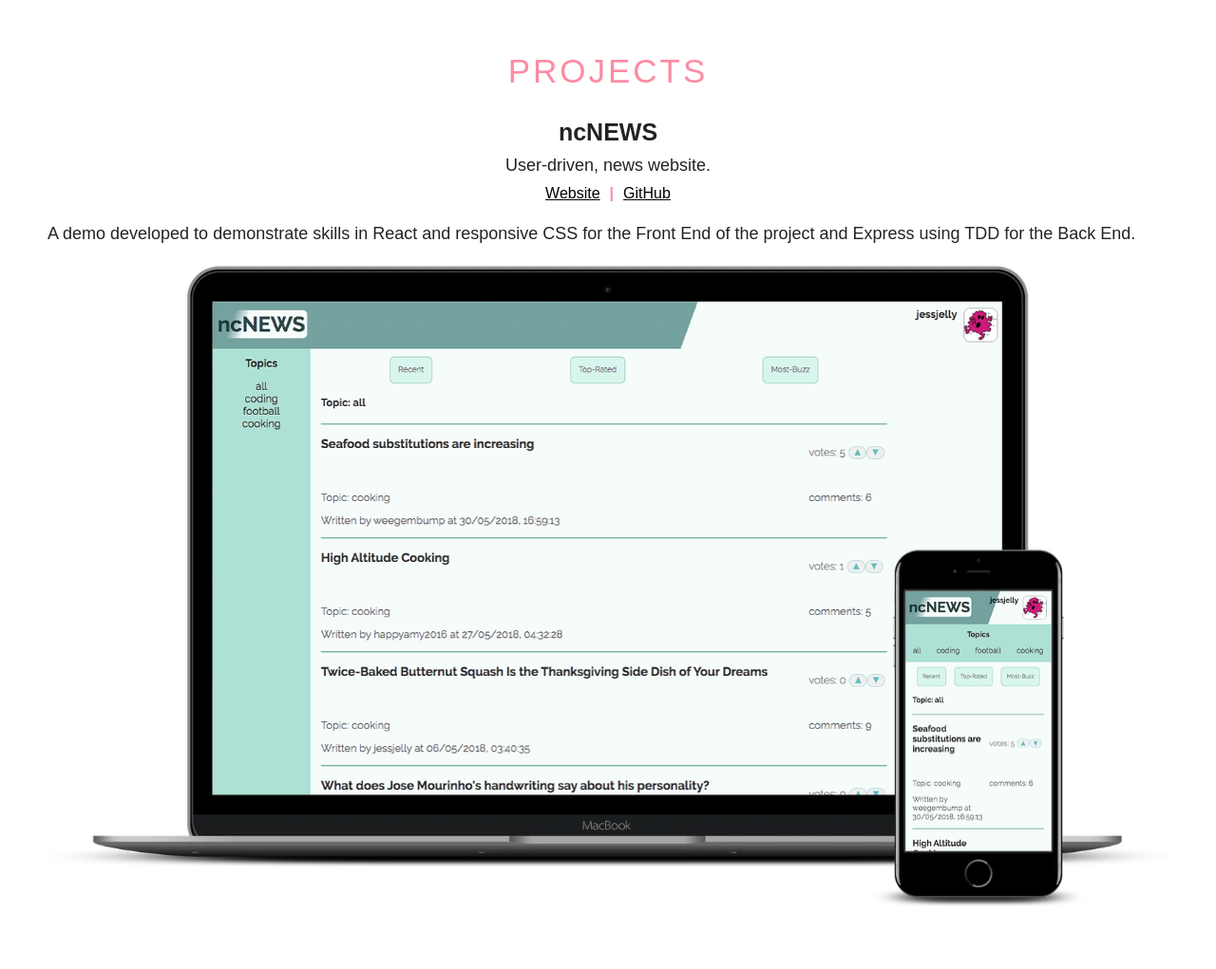
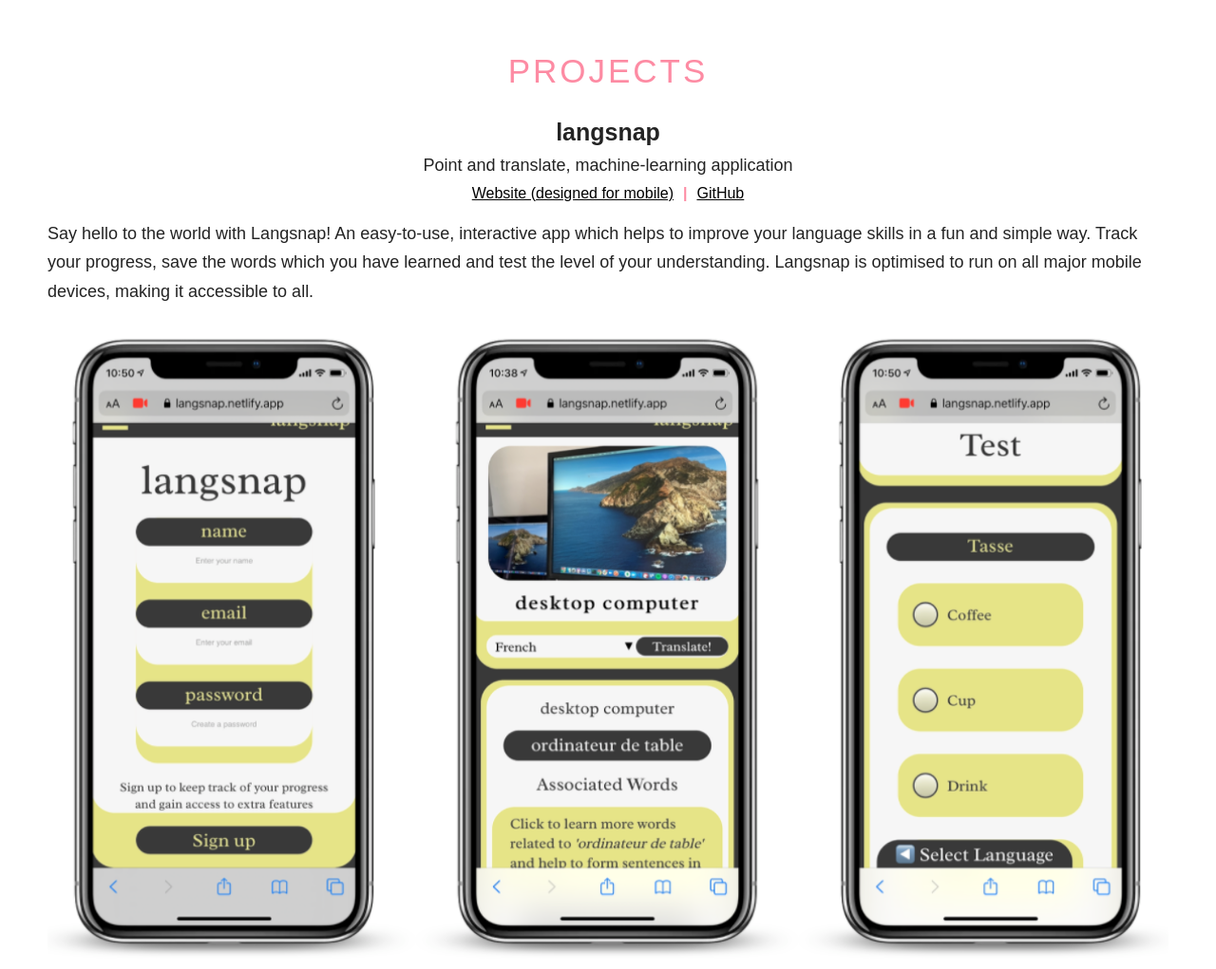
Before and after one commit to acarriedev/portfolio-website, a plain HTML site: page index.html in a window 1280 px wide. Shown: the part 1260-2281 px from the top of the page at 95% size. Drawn offline with Linux system fonts and the light colour scheme.

Commit message:
langsnap added to projects

```diff
--- a/index.html
+++ b/index.html
@@ -133,6 +133,43 @@
           <h3>PROJECTS</h3>
 
           <ul class="list-basic">
+            <section id="langsnap" class="langsnap">
+              <h4 class="project-title">langsnap</h4>
+              <h5 class="project-subtitle">
+                Point and translate, machine-learning application
+              </h5>
+
+              <section class="project-links-container">
+                <a href="https://langsnap.netlify.app/" class="project-links"
+                  >Website (designed for mobile)</a
+                >
+                <p class="project-links-barrier">|</p>
+                <a
+                  href="https://github.com/acarriedev/Langsnap-FE/"
+                  class="project-links"
+                  >GitHub</a
+                >
+              </section>
+
+              <p class="project-p">
+                Say hello to the world with Langsnap! An easy-to-use,
+                interactive app which helps to improve your language skills in a
+                fun and simple way. Track your progress, save the words which
+                you have learned and test the level of your understanding.
+                Langsnap is optimised to run on all major mobile devices, making
+                it accessible to all.
+              </p>
+
+              <a href="https://alex-carrie-nc-news.netlify.app/">
+                <img
+                  src="./images/langsnap.png"
+                  alt="langsnap on iphones"
+                  class="project-image"
+                />
+              </a>
+            </section>
+            <br />
+
             <section id="ncNews">
               <h4 class="project-title">ncNEWS</h4>
               <h5 class="project-subtitle">User-driven, news website.</h5>
```
Also changed, not shown: images/langsnap.png (added).
